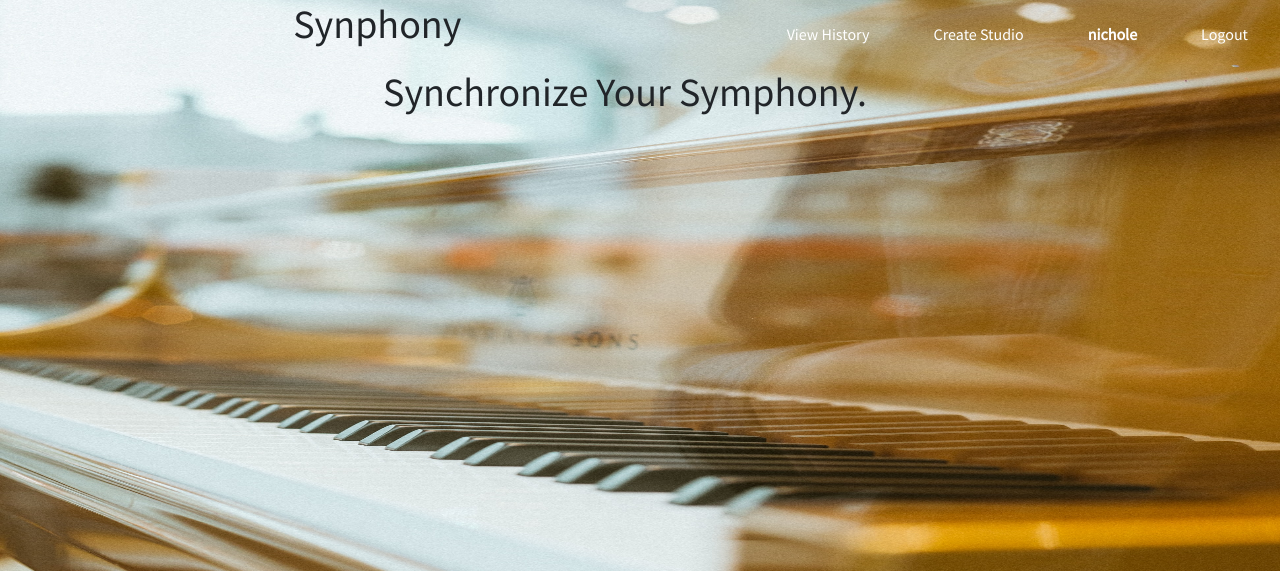
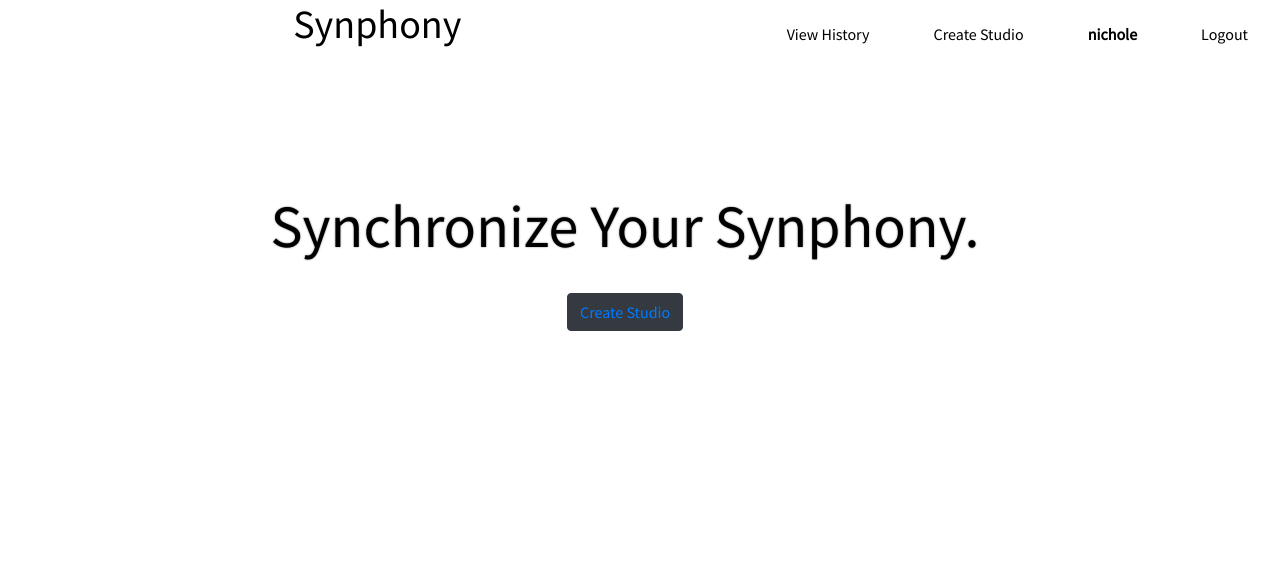
Before and after one commit to nicholeemma/synphony, a Django app: page /synphony/home in a window 1280 px wide. Shown: the top 571 px of the page. Run offline with Django 3.2, Linux system fonts and the light colour scheme; a user stored in the database is signed in; some libraries are stand-ins or nearby versions.

Commit message:
revised the homepage UI

```diff
--- a/src/mysite/synphony/static/CSS/additional.css
+++ b/src/mysite/synphony/static/CSS/additional.css
@@ -1,24 +1,91 @@
 .to_right {
     width: 0;
     height: 0;
-    border-left: 10px solid #cccf;
+    border-left: 10px solid black;
     border-top: 10px solid transparent;
     border-bottom: 10px solid transparent;
+}
+
+.theme {
+  margin-top: 11%;
+  font-size: 60px;
+  display: inline-block;
+    vertical-align: middle;
+    transform: translateZ(0);
+    text-shadow: 0 0 2px grey;
+    backface-visibility: hidden;
+    -moz-osx-font-smoothing: grayscale;
+    transition-duration: 0.3s;
+    transition-property: transform;
+}
+.theme:hover,
+.theme:focus,
+.theme:active {
+    transform: scale(1.1);
+}
+
+/* Pulse */
+@-webkit-keyframes hvr-pulse {
+  25% {
+    -webkit-transform: scale(1.1);
+    transform: scale(1.1);
+  }
+  75% {
+    -webkit-transform: scale(0.9);
+    transform: scale(0.9);
+  }
+}
+@keyframes hvr-pulse {
+  25% {
+    -webkit-transform: scale(1.1);
+    transform: scale(1.1);
+  }
+  75% {
+    -webkit-transform: scale(0.9);
+    transform: scale(0.9);
+  }
+}
+.hvr-pulse {
+  margin-top: 20%;
+  color: white;
+  display: inline-block;
+  vertical-align: middle;
+  -webkit-transform: perspective(1px) translateZ(0);
+  transform: perspective(1px) translateZ(0);
+  box-shadow: 0 0 1px rgba(0, 0, 0, 0);
+}
+.hvr-pulse:hover, .hvr-pulse:focus, .hvr-pulse:active {
+  -webkit-animation-name: hvr-pulse;
+  animation-name: hvr-pulse;
+  -webkit-animation-duration: 1s;
+  animation-duration: 1s;
+  -webkit-animation-timing-function: linear;
+  animation-timing-function: linear;
+  -webkit-animation-iteration-count: infinite;
+  animation-iteration-count: infinite;
+}
+
+
+.title_synphony{
+  font-size: 30px;
+  margin-bottom: 30px;
 }
 
 .ul-base {
     list-style-type: none;
     margin: 0;
     padding: 0;
+
   }
 
   .navbar {
     float: right;
+
   }
 
   li a {
     display: block;
-    color: white;
+    color: black;
     text-align: center;
     padding: 14px 16px;
     text-decoration: none;
@@ -39,6 +106,8 @@
 
   body{
     font-family: 'Source Sans Pro', sans-serif;
+    color: black;
+    background-size: 1450px 690px;
   }
 
   title{
--- a/src/mysite/synphony/templates/synphony/base.html
+++ b/src/mysite/synphony/templates/synphony/base.html
@@ -5,8 +5,6 @@
   <link rel="stylesheet" href="https://stackpath.bootstrapcdn.com/bootstrap/4.3.1/css/bootstrap.min.css"
     integrity="sha384-ggOyR0iXCbMQv3Xipma34MD+dH/1fQ784/j6cY/iJTQUOhcWr7x9JvoRxT2MZw1T" crossorigin="anonymous">
     {% load static %}
-    <!-- <link type="text/css" rel="stylesheet" href="{% static 'css/materialize.min.css' %}"  media="screen"/>
-    <link type="text/css" rel="stylesheet" href="{% static 'css/materialize.css' %}"  media="screen"/> -->
 
     <link type="text/css" rel="stylesheet" href="{% static 'CSS/additional.css' %}"  />
     <link href="https://fonts.googleapis.com/css?family=Source+Sans+Pro&display=swap" rel="stylesheet">
@@ -14,11 +12,8 @@
   <script src="https://code.jquery.com/jquery-3.4.1.min.js"
     integrity="sha256-CSXorXvZcTkaix6Yvo6HppcZGetbYMGWSFlBw8HfCJo=" crossorigin="anonymous"></script>
   <script src="https://cdn.jsdelivr.net/npm/js-cookie@beta/dist/js.cookie.min.js"></script>
-  <!-- <script src="https://unpkg.com/react@16/umd/react.development.js" crossorigin></script>
-  <script src="https://unpkg.com/react-dom@16/umd/react-dom.development.js" crossorigin></script>
-  <script src="https://unpkg.com/react@16/umd/react.production.min.js" crossorigin></script>
-<script src="https://unpkg.com/react-dom@16/umd/react-dom.production.min.js" crossorigin></script>
-  -->{% endblock %}
+
+  {% endblock %}
   {% load static %}
   <script type="text/javascript" src="{% static 'js/playMusic.js' %}"></script>
   <script type="text/javascript" src="{% static 'js/viewHistory.js' %}"></script>
@@ -27,7 +22,7 @@
   <meta charset="utf-8">
   <meta http-equiv="X-UA-Compatible" content="IE=edge">
   <meta name="viewport" content="width=device-width, initial-scale=1">
-  <title>{% block title %}Synphony{% endblock title %}</title>
+  <title class="title_synphony">{% block title %}Synphony{% endblock title %}</title>
   {% load static %}
   <link type="text/css" rel="stylesheet" href="{% static 'CSS/additional.css' %}" />
   {% block navbar %}
@@ -54,7 +49,10 @@
 
       {% endblock %}
     </div>
-  </div>
+
+
+
+
   </div>
   <script src="https://cdnjs.cloudflare.com/ajax/libs/popper.js/1.14.7/umd/popper.min.js"
     integrity="sha384-UO2eT0CpHqdSJQ6hJty5KVphtPhzWj9WO1clHTMGa3JDZwrnQq4sF86dIHNDz0W1"
--- a/src/mysite/synphony/templates/synphony/create_studio.html
+++ b/src/mysite/synphony/templates/synphony/create_studio.html
@@ -2,13 +2,13 @@
 {% block title %}Create a studio{% endblock title %}
 {% load static %}
 {% block main %}
-<style type="text/css">
+<!-- <style type="text/css">
     body {
         background-image: url('{% static "media/homepage.jpg" %}');
         background-repeat: no-repeat;
         background-size: 1450px 690px;
     }
-</style>
+</style> -->
 {% if hasStudio %}
 <div class="container pt-5">
 
--- a/src/mysite/synphony/templates/synphony/homepage.html
+++ b/src/mysite/synphony/templates/synphony/homepage.html
@@ -1,18 +1,22 @@
 {% extends 'synphony/base.html' %}
 {% block extrajs %}
 {% load static %}
-<style type="text/css">
-    body {
-        background-image: url('{% static "media/homepage.jpg" %}');
-        background-repeat: no-repeat;
-        background-size: 1450px 690px;
-    }
-</style>
+
 
 {% endblock extrajs%}
 {% block title %}Studio{% endblock title%}
 {% block main %}
 
-<h1>Synchronize Your Symphony.</h1>
+<div style="width: 100%;">
+    <center>
+<h1 class ="theme">Synchronize Your Synphony.</h1></center>
+</div>
 
+<br>
+<div>
+
+        <button class="btn btn-dark hvr-pulse">
+                <a href="{% url 'studio' %}">Create Studio</a>
+                </button>
+        </div>
 {% endblock main %}
--- a/src/mysite/synphony/templates/synphony/index.html
+++ b/src/mysite/synphony/templates/synphony/index.html
@@ -5,12 +5,12 @@
 <script src="{% static 'js/websocketbridge.js' %}" type="text/javascript"></script>
 <!-- <script src="{% static 'js/comments.js' %}" type="text/javascript"></script> -->
 <script src="{% static 'js/playlistwebsocket.js' %}" type="text/javascript"></script>
-<style type="text/css">
+<!-- <style type="text/css">
     body {
         background-image: url('{% static "media/homepage.jpg" %}');
         background-size: 1450px 690px;
     }
-</style>
+</style> -->
 {% endblock extrajs%}
 {% block title %}Studio{% endblock title%}
 {% block main %}
--- a/src/mysite/synphony/templates/synphony/view_history.html
+++ b/src/mysite/synphony/templates/synphony/view_history.html
@@ -3,13 +3,13 @@
 {% block title %}View history{% endblock title%}
 {% load static %}
 {% block main %}
-<style type="text/css">
+<!-- <style type="text/css">
     body {
         background-image: url('{% static "media/homepage.jpg" %}');
         background-repeat: no-repeat;
         background-size: 1450px 690px;
     }
-</style>
+</style> -->
 <div class="col-4">
 
         <button class="btn btn-dark" style="width: 100%;
```
Also changed, not shown: src/mysite/db.sqlite3, src/mysite/synphony/static/media/login2.jpg (deleted), src/mysite/synphony/static/media/login3.jpg (deleted).
